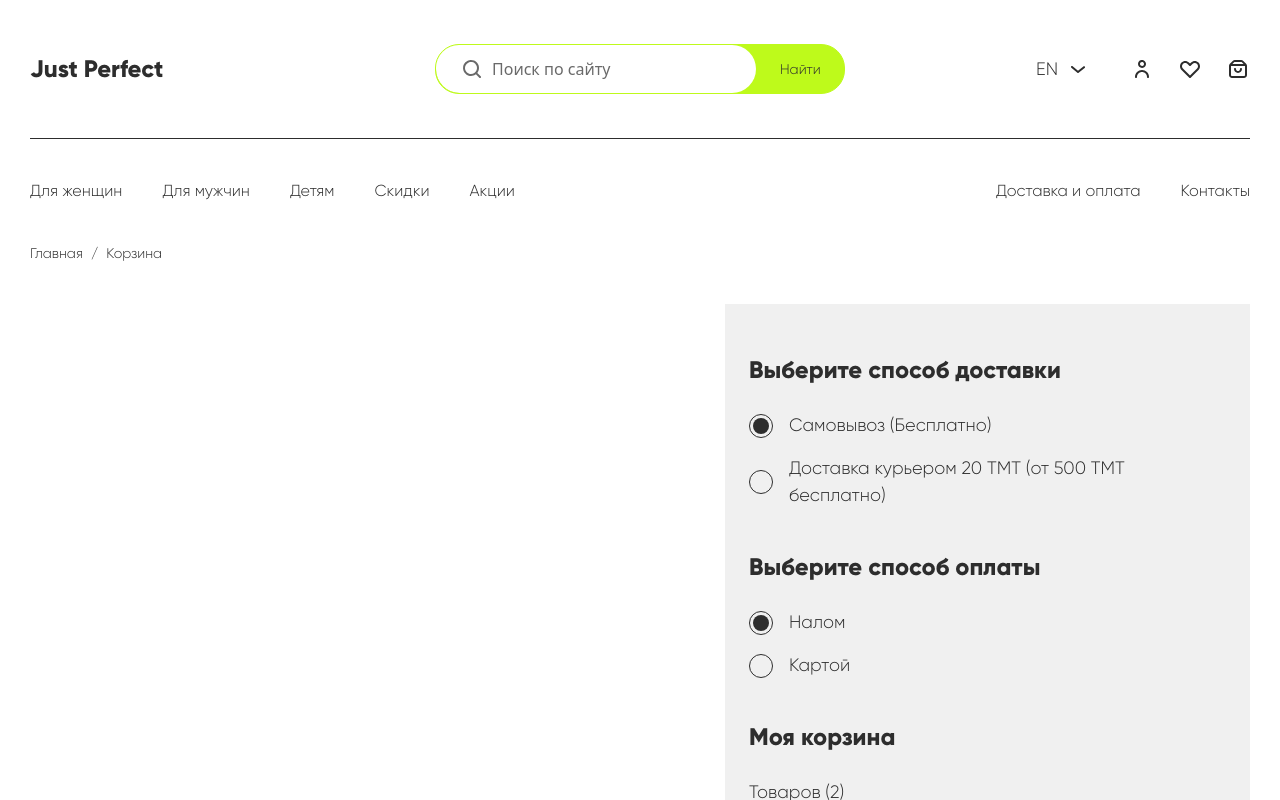
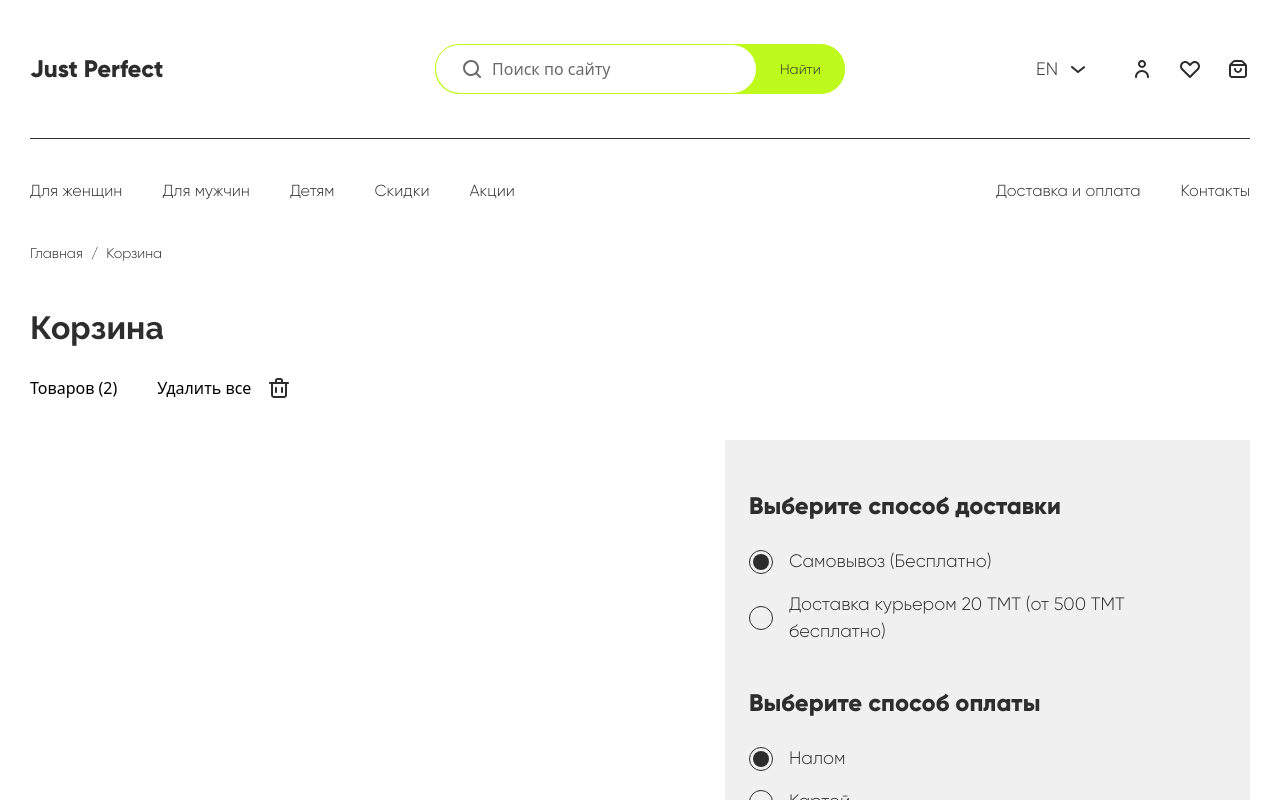
Before and after one commit to sSquareLogic/just-perfect, a Next.js app: page /cart in a window 1280 px wide. Shown: the top 800 px of the page. Built offline with nearby package versions, Linux system fonts and the light colour scheme.

Commit message:
cart top

```diff
--- a/app/cart/page.tsx
+++ b/app/cart/page.tsx
@@ -1,4 +1,5 @@
 import Breadcrumb from "@/components/breadcrumb/Breadcrumb";
+import CartTop from "@/components/cart/CartTop";
 import DeliveryOptions from "@/components/cart/DeliveryOptions";
 import Container from "@/components/Container";
 import cartBreadcrumbItems from "@/public/data/breadcrumbs/cart.breadcrumb";
@@ -8,6 +9,7 @@ const Cart = () => {
     <main className="cart-main">
       <Container className="flex flex-col gap-10 pb-14">
         <Breadcrumb items={cartBreadcrumbItems} />
+        <CartTop />
         <div className="grid grid-cols-CART gap-12">
           <div></div>
           <DeliveryOptions />
--- a/components/CustomRadio/CustomRadioGroup.tsx
+++ b/components/CustomRadio/CustomRadioGroup.tsx
@@ -31,6 +31,7 @@ const CustomRadioGroup = ({ items, title }: IProps) => {
               onClick={() => {
                 setIsChecked(item.value);
               }}
+              onChange={() => null}
               className="w-full h-full z-20 absolute top-0 left-0 opacity-0"
             />
           </label>
--- /dev/null
+++ b/components/cart/CartTop.tsx
@@ -0,0 +1,27 @@
+import Image from "next/image";
+import SectionTitle from "../SectionTitle";
+
+const CartTop = () => {
+  return (
+    <div className="cart-top flex flex-col gap-6">
+      <SectionTitle title="Корзина" />
+      <div className="flex items-center gap-10">
+        <span>Товаров (2)</span>
+        <button type="button" className="flex items-center gap-4">
+          <span>Удалить все</span>
+          <Image
+            src={"/assets/icons/trash.svg"}
+            alt="trash"
+            unoptimized
+            unselectable="off"
+            width={24}
+            height={24}
+            className="object-contain w-6 h-6"
+          />
+        </button>
+      </div>
+    </div>
+  );
+};
+
+export default CartTop;
```
